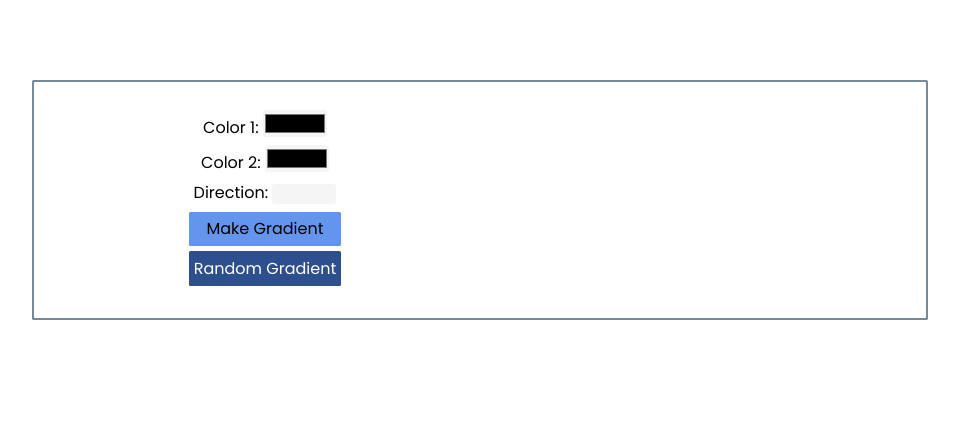
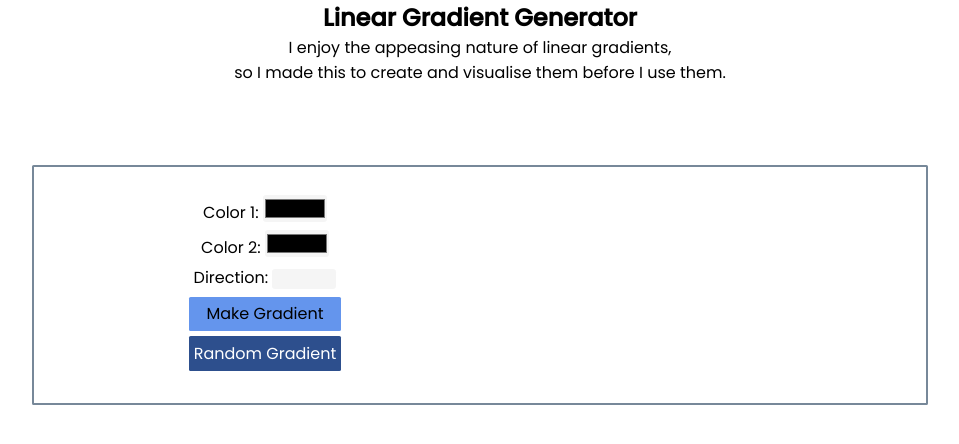
Before and after one commit to ajagbetobi/Linear-Gradient-Creator, a plain HTML site: page index.html in a window 1280 px wide. Shown: the whole page, without its empty margins (160-1119 px from the left). Drawn offline with Linux system fonts and the light colour scheme.

Commit message:
Initial Commit

```diff
--- a/index.html
+++ b/index.html
@@ -7,7 +7,8 @@
     <link rel="stylesheet" href="style.css">
 </head>
 <body>
-
+    <h2>Linear Gradient Generator</h2>
+    <p>I enjoy the appeasing nature of linear gradients, <br> so I made this to create and visualise them before I use them.</p>
     <main>
         <section class="inputs">
 
--- a/style.css
+++ b/style.css
@@ -5,6 +5,7 @@
     padding: 0;
     box-sizing: border-box;
     font-family: 'Poppins', sans-serif;
+    text-align: center;
 }
 
 main{
@@ -15,6 +16,7 @@ main{
     border: 2px solid lightslategray;
     border-radius: .1rem;
     padding: 1rem;
+
 }
 
 .inputs , .results {
```
